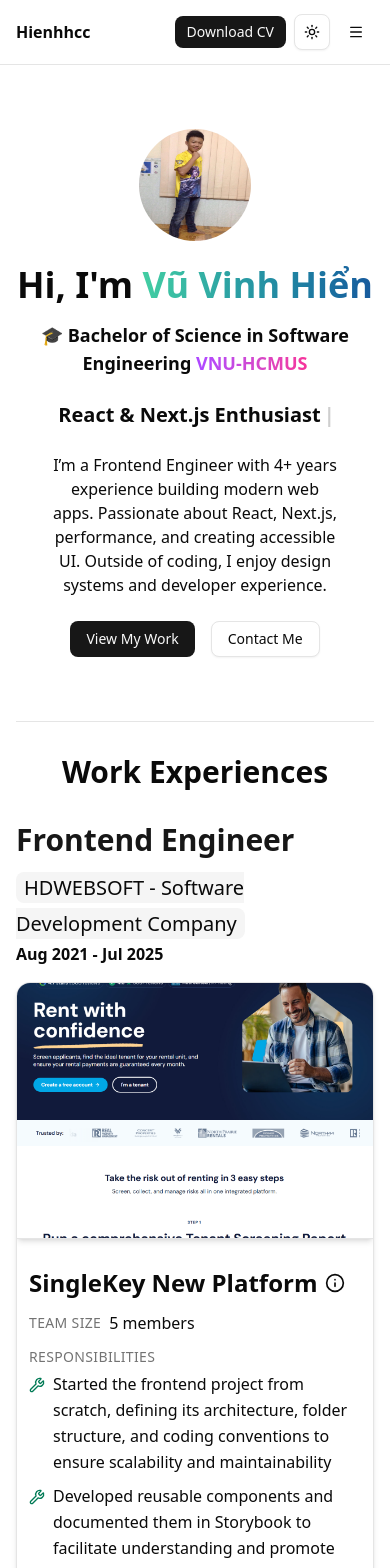
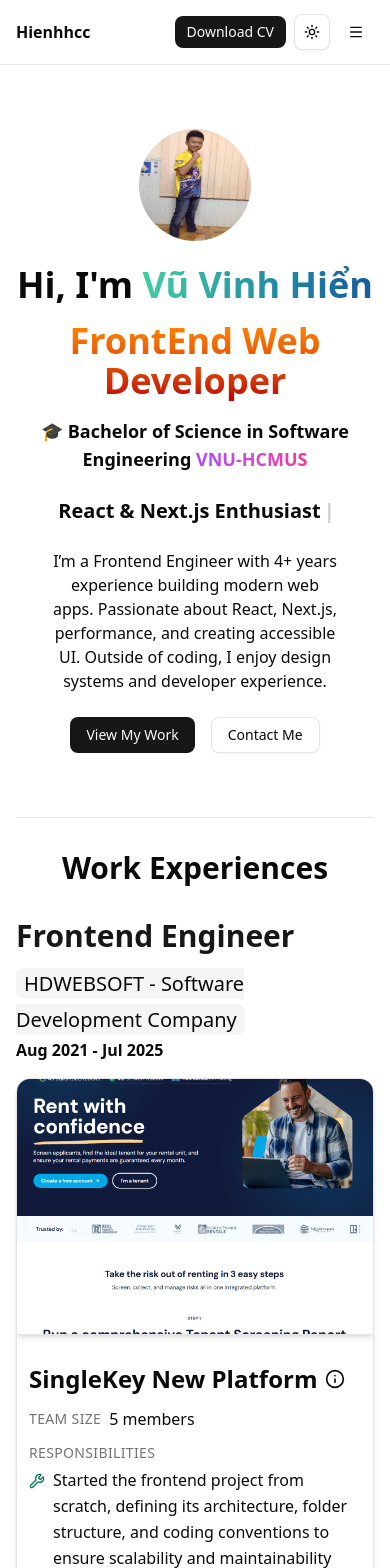
Before and after one commit to hienhhcc/portfolio-v2, a Next.js app: page / in a window 390 px wide. Shown: the top 1568 px of the page. Built offline with nearby package versions, Linux system fonts and the light colour scheme.

Commit message:
update: adjust some styling on experiences section

```diff
--- a/src/app/components/Animation/SlideInLeftMotion.tsx
+++ b/src/app/components/Animation/SlideInLeftMotion.tsx
@@ -17,7 +17,7 @@
     <motion.div
       initial={{ opacity: 0, x: -30 }}
       whileInView={{ opacity: 1, x: 0 }}
-      transition={{ duration: 1, ease: "backOut" }}
+      transition={{ duration: 1, delay: 0.2, ease: "backOut" }}
       viewport={{ once: true }}
       className={className}
       {...motionProps}
--- a/src/app/components/Hero/AnimateBachelorAndUniversity.tsx
+++ b/src/app/components/Hero/AnimateBachelorAndUniversity.tsx
@@ -13,6 +13,9 @@
       </Avatar>
       <div>
         <NameText />
+        <div className="text-4xl lg:text-5xl font-bold bg-gradient-to-b from-orange-400 to-red-700 bg-clip-text text-transparent mt-4">
+          FrontEnd Web Developer
+        </div>
         <p className="flex items-center gap-2 text-lg lg:text-xl font-medium mt-4">
           <span className="font-semibold">
             🎓 Bachelor of Science in Software Engineering{" "}
--- a/src/app/components/WorkExperiencesSection/Experience.tsx
+++ b/src/app/components/WorkExperiencesSection/Experience.tsx
@@ -1,3 +1,4 @@
+import SlideInLeftMotion from "@/app/components/Animation/SlideInLeftMotion";
 import ExternalLink from "@/app/components/ExternalLink";
 import ProjectCard from "@/app/components/WorkExperiencesSection/ProjectCard";
 import { WorkExperience } from "@/app/types";
@@ -15,7 +16,7 @@
 }: Props) {
   return (
     <div>
-      <div className="flex flex-col gap-1 lg:flex-row lg:items-center lg:justify-between w-full">
+      <SlideInLeftMotion className="flex flex-col gap-1 lg:flex-row lg:items-center lg:justify-between w-full">
         <h3 className="text-3xl font-semibold flex flex-col lg:flex-row lg:items-center gap-2">
           <span className="text-primary">{position}</span>
           <span className="hidden lg:inline text-muted-foreground">·</span>
@@ -32,7 +33,7 @@
           {formatWorkStartEndDate(startDate)} -{" "}
           {formatWorkStartEndDate(endDate)}
         </p>
-      </div>
+      </SlideInLeftMotion>
       <div className="flex flex-col gap-4 mt-4">
         {projects.map((project) => (
           <ProjectCard key={project.id} {...project} />
--- a/src/app/components/WorkExperiencesSection/ProjectCard/ProjectHeader.tsx
+++ b/src/app/components/WorkExperiencesSection/ProjectCard/ProjectHeader.tsx
@@ -11,7 +11,7 @@
   updatedAt,
 }: Props) {
   return (
-    <div className="flex flex-col gap-2 md:flex-row md:justify-between md:items-center">
+    <div className="flex flex-col gap-2 md:flex-row md:justify-between md:items-center flex-wrap">
       <div className="flex flex-wrap items-center gap-2">
         <h4 className="text-2xl font-semibold">{name}</h4>
         {!isPersonal && <ProjectDescription description={description} />}
--- a/src/app/components/WorkExperiencesSection/ProjectCard/index.tsx
+++ b/src/app/components/WorkExperiencesSection/ProjectCard/index.tsx
@@ -46,7 +46,8 @@
           )}
           {imageSrc == null && (
             <Image
-              src={"/no-image-available.png"}
+              src={"/no-image.svg"}
+              className="invert-0 dark:invert-100"
               width={80}
               height={80}
               alt="No image available"
--- a/src/app/constants/index.tsx
+++ b/src/app/constants/index.tsx
@@ -83,7 +83,9 @@
     id: "c2567482-77da-4854-9f02-ce64ef8a0f97",
     name: "React Memory Game",
     description: (
-      <ProjectDescription summaryText={"A Memory game built on ReactJs"} />
+      <ProjectDescription
+        summaryText={"A Memory game built on top of ReactJs"}
+      />
     ),
     imageAlt: "Memory game",
     imageSrc: "/projects/memory-game.png",
--- a/src/app/globals.css
+++ b/src/app/globals.css
@@ -140,4 +140,9 @@
   body {
     @apply bg-background text-foreground;
   }
+  html,
+  body,
+  main {
+    scroll-behavior: smooth !important;
+  }
 }
```
Also changed, not shown: public/no-image.svg.
